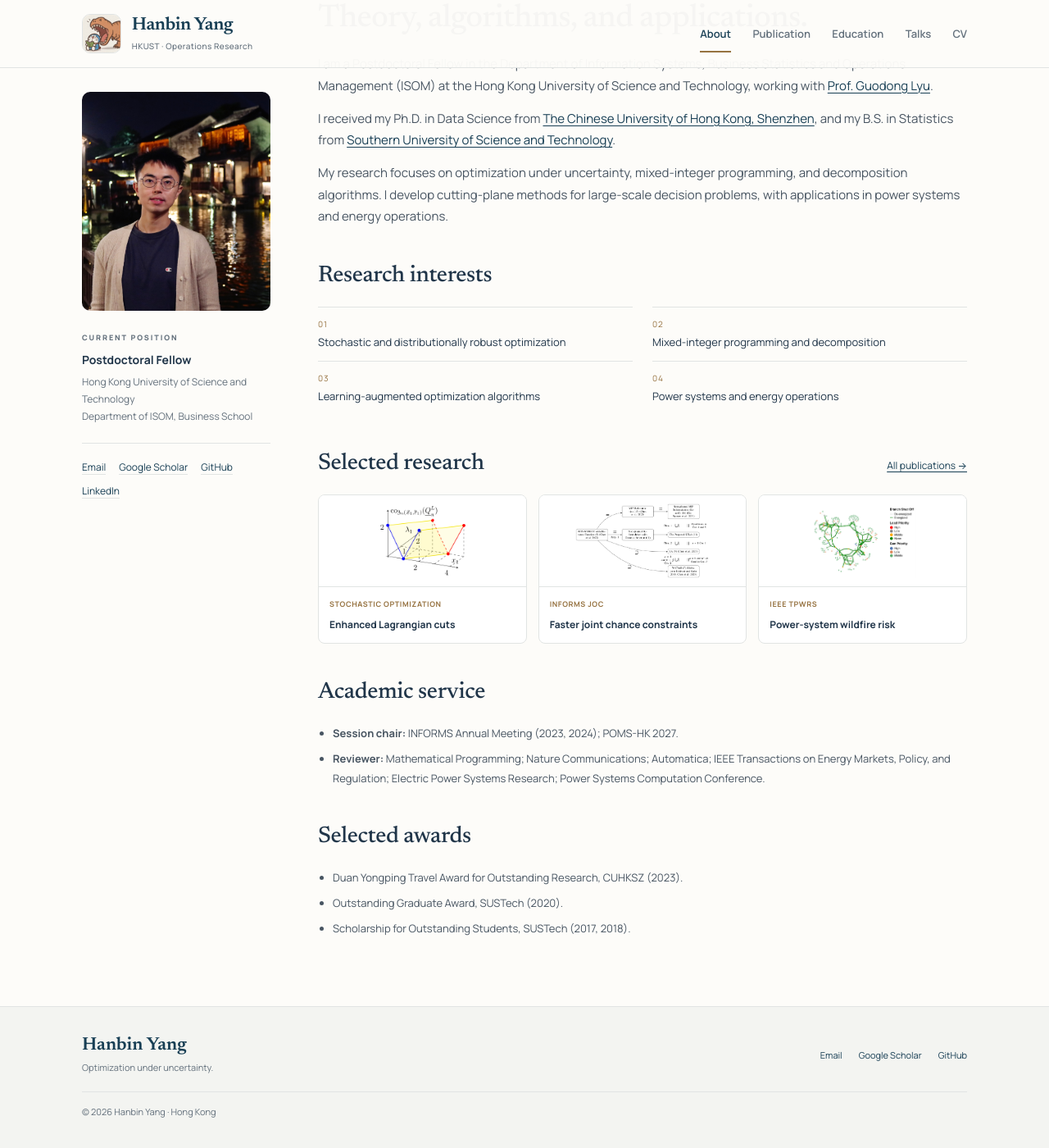
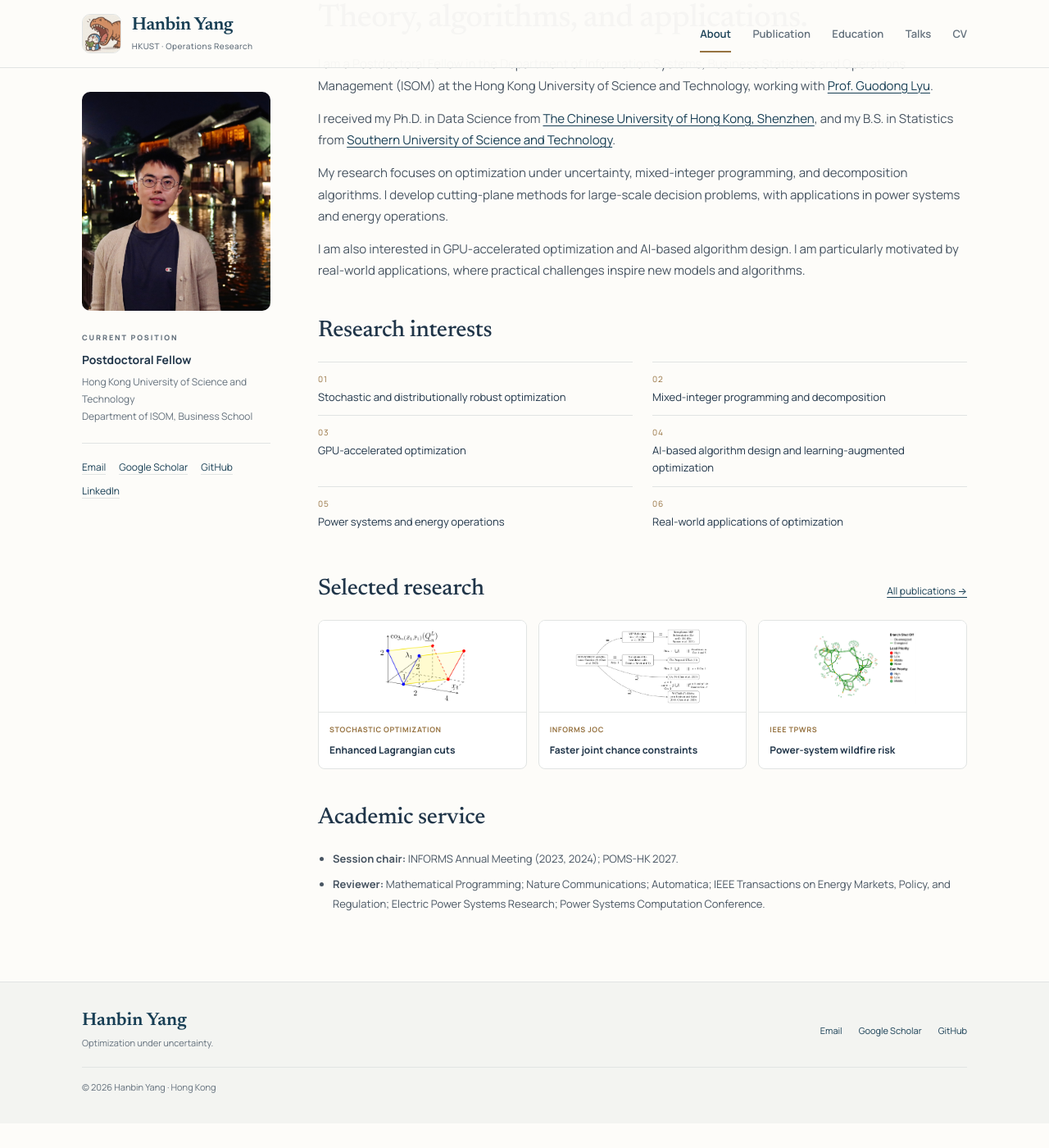
Before and after one commit to YANG-Hanbin/YANG-Hanbin.github.io, a Jekyll site: the page built from _pages/about.md, in a window 1280 px wide and 1400 px high, scrolled down 376 px. Shown: the whole window at 82% size. Built offline with Jekyll 4.4.1, drawn with Linux system fonts in a browser that asks for light colours; after the commit the page ends 1746 px from its top, so only the background shows below that.

Commit message:
Refresh About research interests and replace Georgia Tech mark

```diff
--- a/_pages/about.md
+++ b/_pages/about.md
@@ -30,14 +30,17 @@ redirect_from:
       <p>I am a Postdoctoral Fellow in the Department of Information Systems, Business Statistics and Operations Management (ISOM) at the Hong Kong University of Science and Technology, working with <a href="https://isom.hkust.edu.hk/faculty-and-staff/directory/imlyu">Prof. Guodong Lyu</a>.</p>
       <p>I received my Ph.D. in Data Science from <a href="https://sds.cuhk.edu.cn">The Chinese University of Hong Kong, Shenzhen</a>, and my B.S. in Statistics from <a href="https://math.sustech.edu.cn/?lang=en">Southern University of Science and Technology</a>.</p>
       <p>My research focuses on optimization under uncertainty, mixed-integer programming, and decomposition algorithms. I develop cutting-plane methods for large-scale decision problems, with applications in power systems and energy operations.</p>
+      <p>I am also interested in GPU-accelerated optimization and AI-based algorithm design. I am particularly motivated by real-world applications, where practical challenges inspire new models and algorithms.</p>
     </section>
     <section class="section" aria-labelledby="interests-heading">
       <div class="section-heading"><h2 id="interests-heading">Research interests</h2></div>
       <ul class="research-topics">
         <li><span>01</span>Stochastic and distributionally robust optimization</li>
         <li><span>02</span>Mixed-integer programming and decomposition</li>
-        <li><span>03</span>Learning-augmented optimization algorithms</li>
-        <li><span>04</span>Power systems and energy operations</li>
+        <li><span>03</span>GPU-accelerated optimization</li>
+        <li><span>04</span>AI-based algorithm design and learning-augmented optimization</li>
+        <li><span>05</span>Power systems and energy operations</li>
+        <li><span>06</span>Real-world applications of optimization</li>
       </ul>
     </section>
     <section class="section" aria-labelledby="selected-heading">
@@ -55,13 +58,5 @@ redirect_from:
         <li><strong>Reviewer:</strong> Mathematical Programming; Nature Communications; Automatica; IEEE Transactions on Energy Markets, Policy, and Regulation; Electric Power Systems Research; Power Systems Computation Conference.</li>
       </ul>
     </section>
-    <section class="section" aria-labelledby="awards-heading">
-      <div class="section-heading"><h2 id="awards-heading">Selected awards</h2></div>
-      <ul class="compact-list">
-        <li>Duan Yongping Travel Award for Outstanding Research, CUHKSZ (2023).</li>
-        <li>Outstanding Graduate Award, SUSTech (2020).</li>
-        <li>Scholarship for Outstanding Students, SUSTech (2017, 2018).</li>
-      </ul>
-    </section>
   </div>
 </div>
```
Also changed, not shown: _pages/education.md (+1 -1 lines), images/education/README.md (+1 -1 lines), images/education/gatech-logo.png (added), images/education/gatech-seal.svg (deleted).
